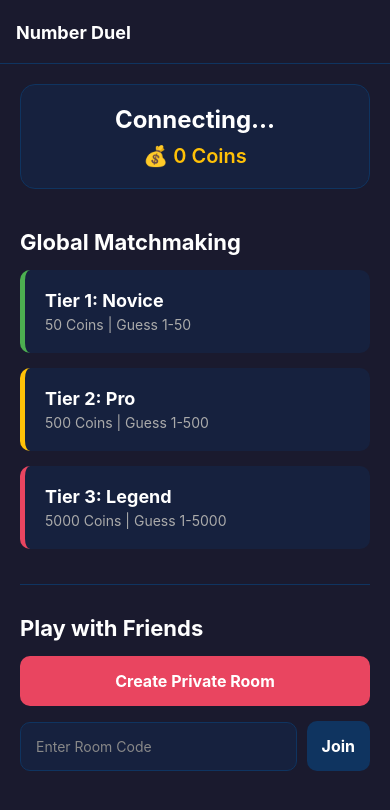
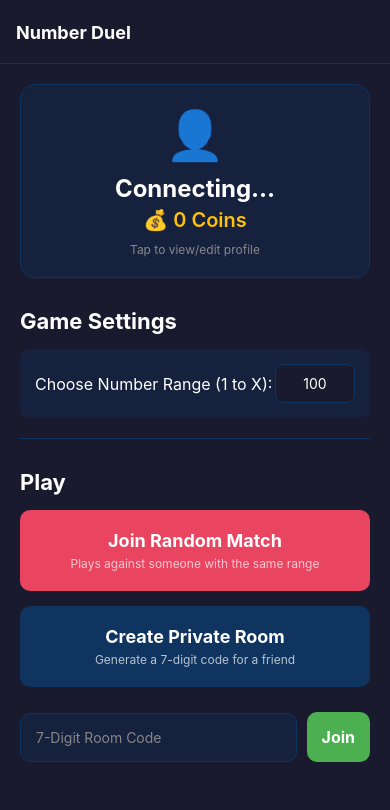
Before and after one commit to MaazShah-7/NumberDuel, a React Native app in the folder frontend/: screen / in a window 390 px wide. Shown: the top 810 px of the page. Built offline with nearby package versions, Linux system fonts and the light colour scheme; no server answers.

Commit message:
Refactor HomeScreen to manage player info and range

```diff
--- a/frontend/src/screens/HomeScreen.js
+++ b/frontend/src/screens/HomeScreen.js
@@ -1,30 +1,62 @@
-import React, { useState } from 'react';
+import React, { useState, useEffect } from 'react';
 import { View, Text, StyleSheet, TouchableOpacity, TextInput, Alert, ScrollView } from 'react-native';
 import { Theme } from '../theme';
 import socketService from '../services/socketService';
 
-export default function HomeScreen({ navigation, playerInfo }) {
+export default function HomeScreen({ navigation }) {
+  const [playerInfo, setPlayerInfo] = useState(null);
+  const [range, setRange] = useState('100');
   const [roomCode, setRoomCode] = useState('');
 
-  const joinQueue = (tier) => {
+  useEffect(() => {
+    const socket = socketService.getSocket();
+    if (!socket) return;
+
+    socket.on('player_info', (data) => {
+      setPlayerInfo(data);
+    });
+
+    socket.on('error_message', (msg) => {
+      Alert.alert('Error', msg);
+    });
+
+    return () => {
+      socket.off('player_info');
+      socket.off('error_message');
+    };
+  }, []);
+
+  const handleJoinRandomMatch = () => {
+    const rangeNum = parseInt(range);
+    if (isNaN(rangeNum) || rangeNum < 2) {
+      Alert.alert('Invalid Range', 'Please enter a valid range (e.g. 100)');
+      return;
+    }
     const socket = socketService.getSocket();
     if (socket) {
-      socket.emit('join_queue', tier);
-      navigation.navigate('Lobby', { mode: 'queue', tier });
+      socket.emit('join_queue', rangeNum);
+      navigation.navigate('Lobby', { mode: 'queue', range: rangeNum });
     }
   };
 
-  const createPrivateRoom = () => {
+  const handleCreatePrivateRoom = () => {
+    const rangeNum = parseInt(range);
+    if (isNaN(rangeNum) || rangeNum < 2) {
+      Alert.alert('Invalid Range', 'Please enter a valid range (e.g. 100)');
+      return;
+    }
     const socket = socketService.getSocket();
     if (socket) {
-      // Defaulting to 100 stakes, 100 range for demo
-      socket.emit('create_private_room', { stakes: 100, range: 100 });
+      socket.emit('create_private_room', rangeNum);
       navigation.navigate('Lobby', { mode: 'private' });
     }
   };
 
-  const joinPrivateRoom = () => {
-    if (!roomCode) return;
+  const handleJoinPrivateRoom = () => {
+    if (!roomCode || roomCode.length !== 7) {
+      Alert.alert('Invalid Code', 'Please enter a 7-digit room code');
+      return;
+    }
     const socket = socketService.getSocket();
     if (socket) {
       socket.emit('join_private_room', roomCode);
@@ -35,47 +67,51 @@ export default function HomeScreen({ navigation, playerInfo }) {
   return (
     <ScrollView style={styles.container} contentContainerStyle={{ alignItems: 'center', paddingBottom: 40 }}>
       {/* Header Profile */}
-      <View style={styles.profileCard}>
+      <TouchableOpacity style={styles.profileCard} onPress={() => navigation.navigate('Profile')}>
+        <Text style={styles.pfp}>{playerInfo?.pfp || '👤'}</Text>
         <Text style={styles.username}>{playerInfo?.username || 'Connecting...'}</Text>
         <Text style={styles.coins}>💰 {playerInfo?.coins || 0} Coins</Text>
-      </View>
-
-      <Text style={styles.sectionTitle}>Global Matchmaking</Text>
-
-      {/* Tiers */}
-      <TouchableOpacity style={styles.tierButton} onPress={() => joinQueue(1)}>
-        <Text style={styles.tierTitle}>Tier 1: Novice</Text>
-        <Text style={styles.tierSubtitle}>50 Coins | Guess 1-50</Text>
+        <Text style={styles.editHint}>Tap to view/edit profile</Text>
       </TouchableOpacity>
 
-      <TouchableOpacity style={[styles.tierButton, { borderColor: '#FFC107' }]} onPress={() => joinQueue(2)}>
-        <Text style={styles.tierTitle}>Tier 2: Pro</Text>
-        <Text style={styles.tierSubtitle}>500 Coins | Guess 1-500</Text>
-      </TouchableOpacity>
-
-      <TouchableOpacity style={[styles.tierButton, { borderColor: '#E94560' }]} onPress={() => joinQueue(3)}>
-        <Text style={styles.tierTitle}>Tier 3: Legend</Text>
-        <Text style={styles.tierSubtitle}>5000 Coins | Guess 1-5000</Text>
-      </TouchableOpacity>
+      <Text style={styles.sectionTitle}>Game Settings</Text>
+      <View style={styles.rangeContainer}>
+        <Text style={styles.rangeLabel}>Choose Number Range (1 to X):</Text>
+        <TextInput
+          style={styles.rangeInput}
+          keyboardType="numeric"
+          value={range}
+          onChangeText={setRange}
+          placeholder="e.g. 100"
+          placeholderTextColor="#888"
+        />
+      </View>
 
       <View style={styles.divider} />
 
-      <Text style={styles.sectionTitle}>Play with Friends</Text>
+      <Text style={styles.sectionTitle}>Play</Text>
 
-      <TouchableOpacity style={styles.actionButton} onPress={createPrivateRoom}>
-        <Text style={styles.actionButtonText}>Create Private Room</Text>
+      <TouchableOpacity style={styles.playButton} onPress={handleJoinRandomMatch}>
+        <Text style={styles.playButtonText}>Join Random Match</Text>
+        <Text style={styles.playSubtitle}>Plays against someone with the same range</Text>
+      </TouchableOpacity>
+
+      <TouchableOpacity style={[styles.playButton, { backgroundColor: Theme.colors.accent }]} onPress={handleCreatePrivateRoom}>
+        <Text style={styles.playButtonText}>Create Private Room</Text>
+        <Text style={styles.playSubtitle}>Generate a 7-digit code for a friend</Text>
       </TouchableOpacity>
 
       <View style={styles.joinRow}>
         <TextInput
           style={styles.input}
-          placeholder="Enter Room Code"
+          placeholder="7-Digit Room Code"
           placeholderTextColor="#888"
           value={roomCode}
           onChangeText={setRoomCode}
           keyboardType="numeric"
+          maxLength={7}
         />
-        <TouchableOpacity style={styles.joinButton} onPress={joinPrivateRoom}>
+        <TouchableOpacity style={styles.joinButton} onPress={handleJoinPrivateRoom}>
           <Text style={styles.joinButtonText}>Join</Text>
         </TouchableOpacity>
       </View>
@@ -96,21 +132,30 @@ const styles = StyleSheet.create({
     padding: 20,
     borderRadius: 15,
     alignItems: 'center',
-    marginBottom: 30,
+    marginBottom: 20,
     borderWidth: 1,
     borderColor: Theme.colors.border,
     elevation: 5,
+  },
+  pfp: {
+    fontSize: 48,
+    marginBottom: 10,
   },
   username: {
     fontSize: 24,
     fontWeight: 'bold',
     color: Theme.colors.text,
-    marginBottom: 10,
+    marginBottom: 5,
   },
   coins: {
     fontSize: 20,
     color: Theme.colors.warning,
     fontWeight: '600',
+  },
+  editHint: {
+    color: '#888',
+    fontSize: 12,
+    marginTop: 10,
   },
   sectionTitle: {
     fontSize: 22,
@@ -120,24 +165,28 @@ const styles = StyleSheet.create({
     marginBottom: 15,
     marginTop: 10,
   },
-  tierButton: {
+  rangeContainer: {
     width: '100%',
+    flexDirection: 'row',
+    alignItems: 'center',
+    justifyContent: 'space-between',
     backgroundColor: Theme.colors.card,
-    padding: 20,
+    padding: 15,
     borderRadius: 10,
-    marginBottom: 15,
-    borderLeftWidth: 5,
-    borderColor: Theme.colors.success,
   },
-  tierTitle: {
-    fontSize: 18,
-    fontWeight: 'bold',
+  rangeLabel: {
     color: Theme.colors.text,
+    fontSize: 16,
   },
-  tierSubtitle: {
-    fontSize: 14,
-    color: '#aaa',
-    marginTop: 5,
+  rangeInput: {
+    backgroundColor: Theme.colors.background,
+    color: Theme.colors.text,
+    padding: 10,
+    borderRadius: 8,
+    width: 80,
+    textAlign: 'center',
+    borderWidth: 1,
+    borderColor: Theme.colors.border,
   },
   divider: {
     height: 1,
@@ -145,23 +194,29 @@ const styles = StyleSheet.create({
     width: '100%',
     marginVertical: 20,
   },
-  actionButton: {
+  playButton: {
     width: '100%',
     backgroundColor: Theme.colors.primary,
-    padding: 15,
+    padding: 20,
     borderRadius: 10,
     alignItems: 'center',
     marginBottom: 15,
   },
-  actionButtonText: {
+  playButtonText: {
     color: 'white',
-    fontSize: 16,
+    fontSize: 18,
     fontWeight: 'bold',
+  },
+  playSubtitle: {
+    color: 'rgba(255,255,255,0.7)',
+    fontSize: 12,
+    marginTop: 5,
   },
   joinRow: {
     flexDirection: 'row',
     width: '100%',
     alignItems: 'center',
+    marginTop: 10,
   },
   input: {
     flex: 1,
@@ -174,7 +229,7 @@ const styles = StyleSheet.create({
     marginRight: 10,
   },
   joinButton: {
-    backgroundColor: Theme.colors.accent,
+    backgroundColor: Theme.colors.success,
     padding: 15,
     borderRadius: 10,
     alignItems: 'center',
```
